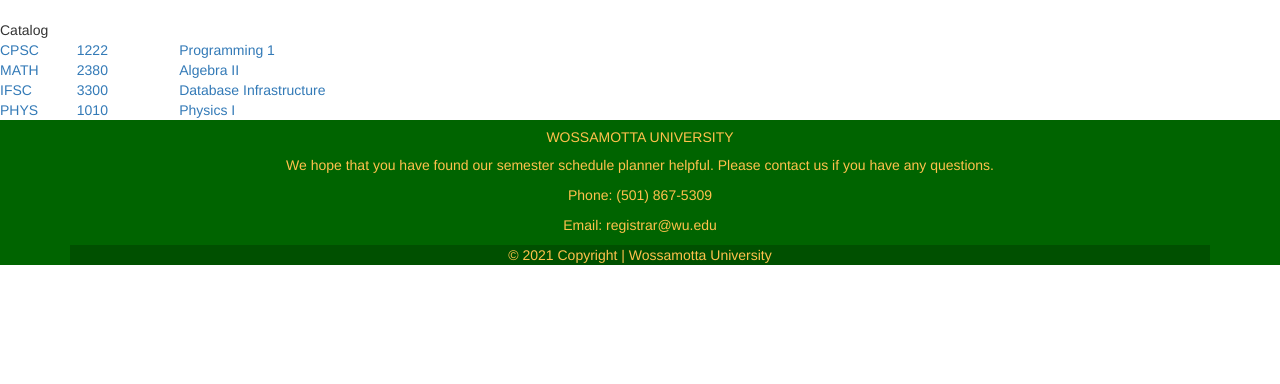
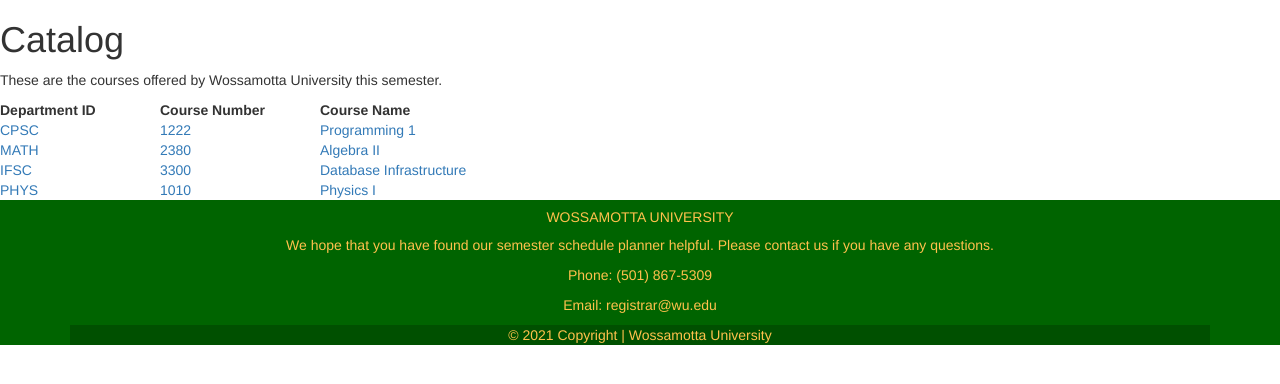
Before and after one commit to zgjohnson/semesterScheduler, a Django app: page / in a window 1280 px wide. Shown: the part 301-685 px from the top of the page. Run offline with Django 3.2, Linux system fonts and the light colour scheme; a user stored in the database is signed in; data comes from the database, SQL or seed files in the repository; both versions use the stored data as it was after the commit; lists and menus that the app fills with data are empty; some libraries are stand-ins or nearby versions.

```diff
--- a/catalog/templates/homePage.html
+++ b/catalog/templates/homePage.html
@@ -2,13 +2,25 @@
 {% extends "base.html" %}
 
 {% block content %}
-    Catalog
-
+        <h1>Catalog</h1>
+        <p>These are the courses offered by Wossamotta University this semester.</p>
+                    <table style="width:50%">
+                    <colgroup>
+                        <col span="1" style="width: 20%;">
+                        <col span="1" style="width: 20%;">
+                        <col span="1" style="width: 40%;">
+                    </colgroup>
+                    <tr>
+                        <th>Department ID</th>
+                        <th>Course Number</th>
+                        <th>Course Name</th>
+                    </tr>
+                </table>
         {% for course in courses %}
             <a href="{% url 'viewCourse' course.id %}">
-                <table style="width:30%">
+                <table style="width:50%">
                     <colgroup>
-                        <col span="1" style="width: 15%;">
+                        <col span="1" style="width: 20%;">
                         <col span="1" style="width: 20%;">
                         <col span="1" style="width: 40%;">
                     </colgroup>
```
Also changed, not shown: catalog/templates/viewCourse.html (+36 -9 lines), db.sqlite3.
